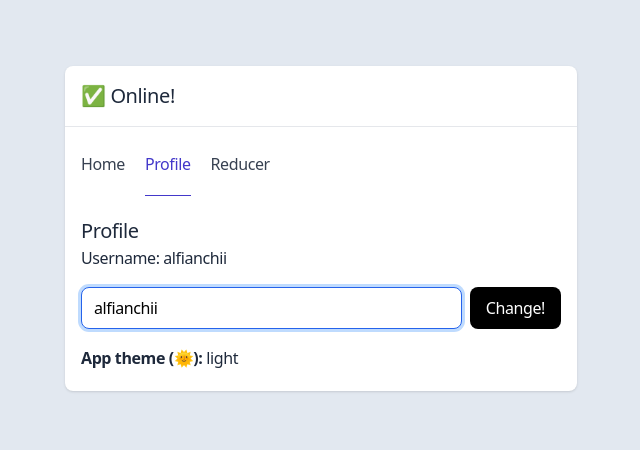
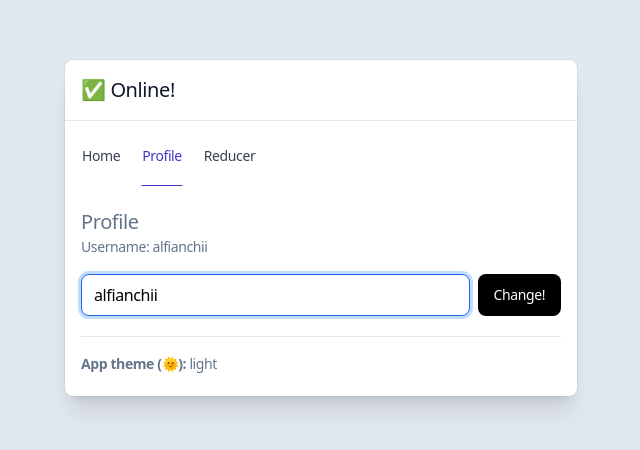
Before and after one commit to alfianchii/reactjs-dependency-injection, a React (Vite) app: page /profile in a window 1280 px wide. Shown: the part 172-622 px from the top of the page, without its empty margins (319-959 px from the left). Built offline with nearby package versions, Linux system fonts and the light colour scheme.

Commit message:
style: dark mode ui

```diff
--- a/src/components/Card.tsx
+++ b/src/components/Card.tsx
@@ -7,24 +7,34 @@ interface Props {
 
 const Card = ({ children, className = "" }: Props) => (
   <div
-    className={`overflow-hidden rounded-lg bg-white shadow ${className}`.trim()}
+    className={`overflow-hidden rounded-lg bg-white shadow-xl ring-1 ring-slate-900/5 transition-colors duration-300 dark:bg-slate-800 ${className}`.trim()}
   >
     {children}
   </div>
 );
 
 const Title = ({ children, className = "" }: Props) => (
-  <div className={`border-b p-4 ${className}`.trim()}>
+  <div
+    className={`border-b p-4 text-base font-medium tracking-tight text-slate-900 transition-colors duration-300 dark:border-b-slate-600 dark:text-white ${className}`.trim()}
+  >
     <h1 className={`text-xl`}>{children}</h1>
   </div>
 );
 
 const Body = ({ children, className = "" }: Props) => (
-  <div className={`p-4 leading-relaxed ${className}`.trim()}>{children}</div>
+  <div
+    className={`p-4 text-sm leading-relaxed text-slate-500 dark:text-slate-400 ${className}`.trim()}
+  >
+    {children}
+  </div>
 );
 
 const Footer = ({ children, className = "" }: Props) => (
-  <div className={`bg-slate-100 p-4 ${className}`.trim()}>{children}</div>
+  <div
+    className={`bg-slate-100 p-4 dark:border-b-slate-600 ${className}`.trim()}
+  >
+    {children}
+  </div>
 );
 
 Card.Title = Title;
--- a/src/components/DisplayTheme.tsx
+++ b/src/components/DisplayTheme.tsx
@@ -2,6 +2,11 @@ import { useAppContext } from "../hooks/useAppContext";
 
 const DisplayTheme = () => {
   const { theme } = useAppContext();
+  const body = document.documentElement;
+
+  theme === "dark" || window.matchMedia("(prefers-color-scheme: dark)").matches
+    ? body.setAttribute("data-mode", "dark")
+    : body.removeAttribute("data-mode");
 
   return (
     <p className={`font-medium`}>
--- a/src/components/Navbar.tsx
+++ b/src/components/Navbar.tsx
@@ -22,11 +22,11 @@ const Navbar = ({ elements, className = "" }: Props) => {
               to={elements[nav]}
               key={index}
               onClick={() => changePathHandler(elements[nav])}
-              className={`pb-5 outline-none transition-all duration-300 hover:border-b hover:border-b-indigo-400 hover:text-indigo-400 focus:border-b focus:border-b-indigo-400 focus:text-indigo-400
+              className={`border border-transparent pb-5 outline-none transition-all duration-300 hover:border-b-indigo-400 hover:text-indigo-400 focus:border-b focus:border-b-indigo-400 focus:text-indigo-400
               ${
                 currPath === elements[nav]
-                  ? "border-b border-b-indigo-700 text-indigo-700"
-                  : "text-gray-700"
+                  ? "border-b-indigo-700 text-indigo-700 dark:border-b-indigo-400 dark:text-indigo-400"
+                  : "text-gray-700 dark:text-slate-400"
               }
             `}
             >
--- a/src/components/PlaceContentCenter.tsx
+++ b/src/components/PlaceContentCenter.tsx
@@ -8,7 +8,7 @@ interface Props {
 const PlaceContentCenter = ({ children, className = "" }: Props) => (
   <div className={`bg-black`}>
     <div
-      className={`flex min-h-screen items-center justify-center bg-slate-200 tracking-tight text-slate-800 antialiased ${className}`.trim()}
+      className={`flex min-h-screen items-center justify-center bg-slate-200 tracking-tight text-slate-800 antialiased transition-colors duration-300 dark:bg-slate-900 dark:text-slate-100 ${className}`.trim()}
     >
       <div className={`mx-5 w-full max-w-lg`}>{children}</div>
     </div>
--- a/src/components/ToggleTheme.tsx
+++ b/src/components/ToggleTheme.tsx
@@ -2,6 +2,11 @@ import { useAppContext } from "../hooks/useAppContext";
 
 const ToggleTheme = () => {
   const { theme, setTheme } = useAppContext();
+  const body = document.documentElement;
+
+  theme === "dark" || window.matchMedia("(prefers-color-scheme: dark)").matches
+    ? body.setAttribute("data-mode", "dark")
+    : body.removeAttribute("data-mode");
 
   const toggleThemeHandler = () =>
     setTheme(theme === "light" ? "dark" : "light");
--- a/src/pages/Home.tsx
+++ b/src/pages/Home.tsx
@@ -7,10 +7,12 @@ const Home = () => {
   return (
     <section className={`mt-10`}>
       <div className={`mb-3`}>
-        <div className={`flex items-center justify-between border-b pb-5`}>
+        <div
+          className={`flex items-center justify-between border-b pb-5 transition-colors duration-300 dark:border-b-slate-600`}
+        >
           <div>
-            <h1 className={`text-xl`}>Home</h1>
-            <p className={`font-thin`}>Welcome back, {user.username}!</p>
+            <h1 className={`text-xl dark:text-white`}>Home</h1>
+            <p>Welcome back, {user.username}!</p>
           </div>
           <div>
             <img src={user.avatar} alt="Avatar" className={`rounded-lg`} />
--- a/src/pages/Profile.tsx
+++ b/src/pages/Profile.tsx
@@ -10,10 +10,12 @@ const Profile = () => {
     <section className={`mt-10`}>
       <div className={`mb-1`}>
         <div className={`flex flex-col`}>
-          <h1 className={`text-xl`}>Profile</h1>
-          <p className={`font-thin`}>Username: {username}</p>
+          <h1 className={`text-xl dark:text-white`}>Profile</h1>
+          <p>Username: {username}</p>
         </div>
-        <div className={`mt-4`}>
+        <div
+          className={`mt-4 border-b pb-5 transition-colors duration-300 dark:border-b-slate-600`}
+        >
           <ChangeUsername />
         </div>
         <div className={`mt-4`}>
--- a/src/pages/Reducer.tsx
+++ b/src/pages/Reducer.tsx
@@ -3,6 +3,12 @@ import { useReducerContext } from "../hooks/useReducerContext";
 
 const Reducer = () => {
   const [state, dispatch] = useReducerContext();
+  const body = document.documentElement;
+
+  state.theme === "dark" ||
+  window.matchMedia("(prefers-color-scheme: dark)").matches
+    ? body.setAttribute("data-mode", "dark")
+    : body.removeAttribute("data-mode");
 
   const decreaseHandler = () => dispatch({ type: "DECREASE", payload: 5 });
   const resetHandler = () => dispatch({ type: "RESET" });
@@ -12,10 +18,12 @@ const Reducer = () => {
     <section className={`mt-10`}>
       <div className={`mb-1`}>
         <div className={`flex flex-col`}>
-          <h1 className={`text-xl`}>Reducer</h1>
-          <p className={`font-thin`}>Count: {state.count}</p>
+          <h1 className={`text-xl dark:text-white`}>Reducer</h1>
+          <p>Count: {state.count}</p>
         </div>
-        <div className={`mt-4 flex gap-x-3 border-b pb-3`}>
+        <div
+          className={`mt-4 flex gap-x-3 border-b pb-4 transition-colors duration-300 dark:border-b-slate-600`}
+        >
           <Button onClick={decreaseHandler} color={`bg-red-500`}>
             Decrease
           </Button>
@@ -26,7 +34,7 @@ const Reducer = () => {
             Increase
           </Button>
         </div>
-        <div className={`mt-3`}>
+        <div className={`mt-4`}>
           <p className={`font-medium`}>
             <span className={`font-bold`}>
               Reducer theme ({state.theme === "light" ? "🌞" : "🌙"}):
```
